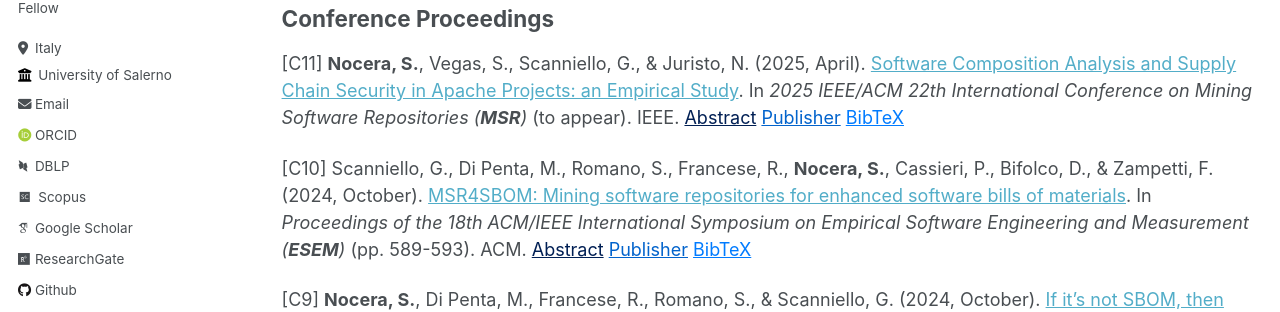
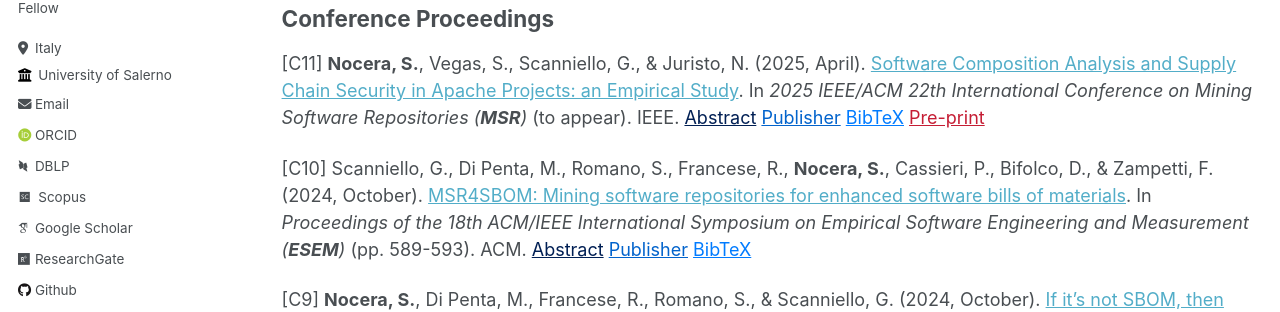
Before and after one commit to sabato-nocera/sabato-nocera.github.io, a Jekyll site: the page built from _pages/publications.md, in a window 1280 px wide and 900 px high. Shown: the part 345-657 px from the top of the window. Built offline with Jekyll 4.4.1, drawn with Linux system fonts in a browser that asks for light colours; some web fonts are replaced.

Commit message:
Update publications.md

```diff
--- a/_pages/publications.md
+++ b/_pages/publications.md
@@ -37,6 +37,7 @@ an Empirical Study](#). In _2025 IEEE/ACM 22th International Conference on Minin
 <button style="all: unset; color: #001F54; cursor: pointer; text-decoration: underline; background: none; border: none;" onclick="toggleSnippet('c11-abs')">Abstract</button>
 <button style="all: unset; color: #0263cc; cursor: pointer; text-decoration: underline; background: none; border: none;">Publisher</button>
 <button id="c11-bibtex" style="all: unset; color: #007bff; cursor: pointer; text-decoration: underline; background: none; border: none;" onclick="toggleSnippet('c11')">BibTeX</button>
+<button style="all: unset; color: #c51d34; cursor: pointer; text-decoration: underline; background: none; border: none;" onclick="window.open('https://sabato-nocera.github.io/files/msr2025.pdf', '_blank');">Pre-print</button>
 
 <div id="c11-abs" style="display: none; background-color: #f9f9f9; border: 1px solid #ddd; padding: 10px; margin-top: 10px;">
 A software supply chain consists of anything needed to develop and deliver a software project, including (third-party) components. Software Composition Analysis (SCA) allows for managing the security of software supply chains by identifying such components and their (security) vulnerabilities. The main goal of the empirical study presented in this paper is to investigate the effects of adopting/using over time an SCA tool like OWASP Dependency-Check (OWASP DC) in the context of the security of the software supply chain. To this end, following a cohort design, we analyzed the vulnerabilities affecting the components of the open-source (OS) Java Maven projects owned by the Apache Software Foundation (ASF) and publicly hosted on GitHub. These projects could adopt (or not) OWASP DC. The results indicate that the adoption of OWASP DC appears to be causing a significant reduction in the overall number/score of vulnerabilities, including those with a high Common Vulnerability Scoring System (CVSS) severity level. The use of OWASP DC also increased the vulnerabilities with a low severity level. Our results seem to encourage practitioners to adopt SCA to improve the security of their software supply chains.
```
